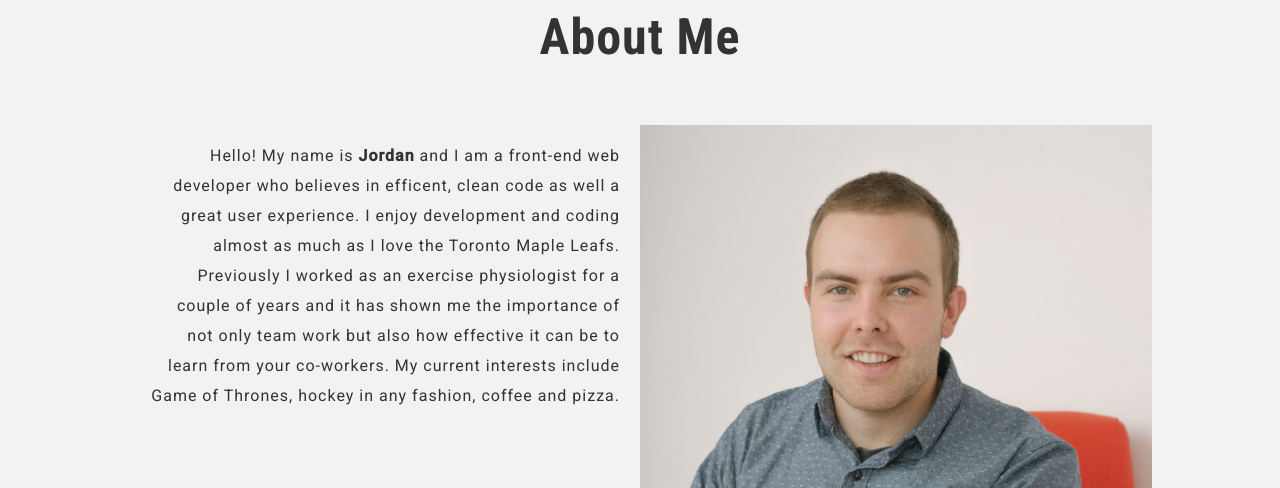
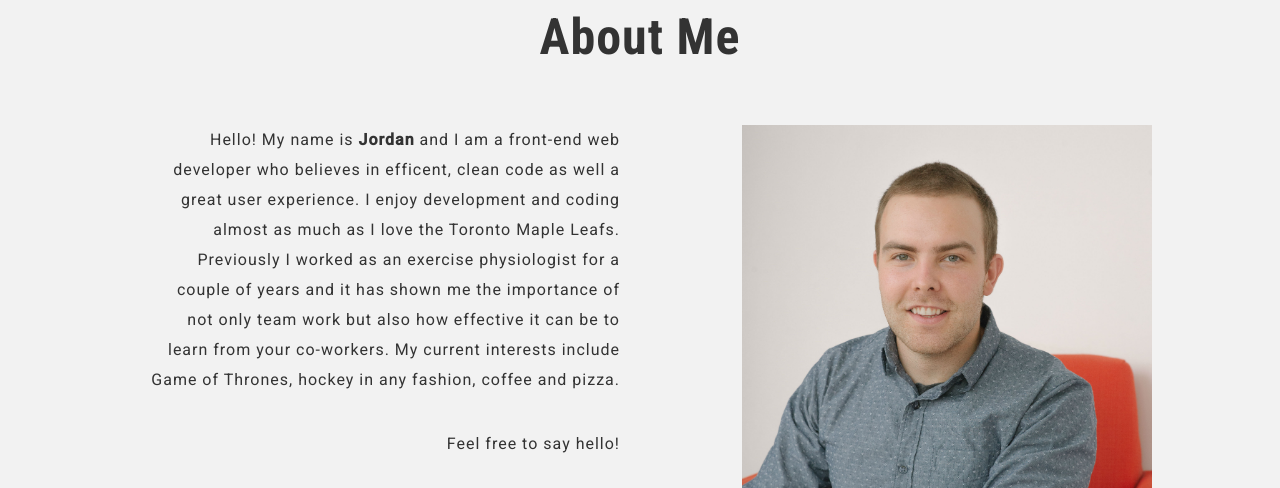
Before and after one commit to JordanGuy27/portfolio, a website: page index.html in a window 1280 px wide. Shown: the part 850-1338 px from the top of the page. Drawn offline with nearby package versions, Linux system fonts and the light colour scheme; some packages are replaced by stand-ins of ours; a script that the page names is missing.

Commit message:
ready to go

```diff
--- a/dev/styles/_about.scss
+++ b/dev/styles/_about.scss
@@ -31,10 +31,17 @@
     justify-content: space-between;
 }
 
-.aboutDescription, .headshot {
+.aboutDescription {
     width: 50%;
     display: flex;
     justify-content: space-between;
+    p {
+        margin-top: 0;
+    }
+}
+
+.headshot {
+    width: 40%;
 }
 
 .aboutDescription {
--- a/dev/styles/_projects.scss
+++ b/dev/styles/_projects.scss
@@ -47,7 +47,7 @@
 
 .heading h3 {
     padding: 60px;
-    margin-bottom: 0;
+    margin: 0;
 }
 
 .project1, .project2, .project3, .project4 {
--- a/dev/styles/_responsive.scss
+++ b/dev/styles/_responsive.scss
@@ -1,4 +1,4 @@
-@media (max-width: 1057px) {
+@media (max-width: 1060px) {
     .about {
         flex-direction: column-reverse;
         .headshot {
@@ -133,7 +133,7 @@
         margin: 0 auto;
     }
     header {
-        background-image: linear-gradient(to bottom, rgba(0,0,0,0.7), rgba(0,0,0,0.4)), url('../../public/styles/assets/hero5.jpg');
+        background-image: linear-gradient(to bottom, rgba(0,0,0,0.7), rgba(0,0,0,0.4)), url('../../public/styles/assets/hero5-min.jpg');
         height: 100vh;
         background-position: right;
         background-size: cover;
--- a/public/styles/style.css
+++ b/public/styles/style.css
@@ -236,10 +236,15 @@ header {
   width: 100%;
   justify-content: space-between; }
 
-.aboutDescription, .headshot {
+.aboutDescription {
   width: 50%;
   display: flex;
   justify-content: space-between; }
+  .aboutDescription p {
+    margin-top: 0; }
+
+.headshot {
+  width: 40%; }
 
 .aboutDescription {
   flex-direction: column; }
@@ -290,7 +295,7 @@ header {
 
 .heading h3 {
   padding: 60px;
-  margin-bottom: 0; }
+  margin: 0; }
 
 .project1 .description, .project2 .description, .project3 .description, .project4 .description {
   width: 40%;
@@ -405,7 +410,7 @@ footer {
   .fa-twitter:hover, .fa-github:hover, .fa-linkedin:hover {
     color: #ee2a0c; }
 
-@media (max-width: 1057px) {
+@media (max-width: 1060px) {
   .about {
     flex-direction: column-reverse; }
     .about .headshot {
@@ -502,7 +507,7 @@ footer {
     display: block;
     margin: 0 auto; }
   header {
-    background-image: linear-gradient(to bottom, rgba(0, 0, 0, 0.7), rgba(0, 0, 0, 0.4)), url("../../public/styles/assets/hero5.jpg");
+    background-image: linear-gradient(to bottom, rgba(0, 0, 0, 0.7), rgba(0, 0, 0, 0.4)), url("../../public/styles/assets/hero5-min.jpg");
     height: 100vh;
     background-position: right;
     background-size: cover; }
```
Also changed, not shown: public/styles/assets/hero4-min.jpg (added), 1 other file.
